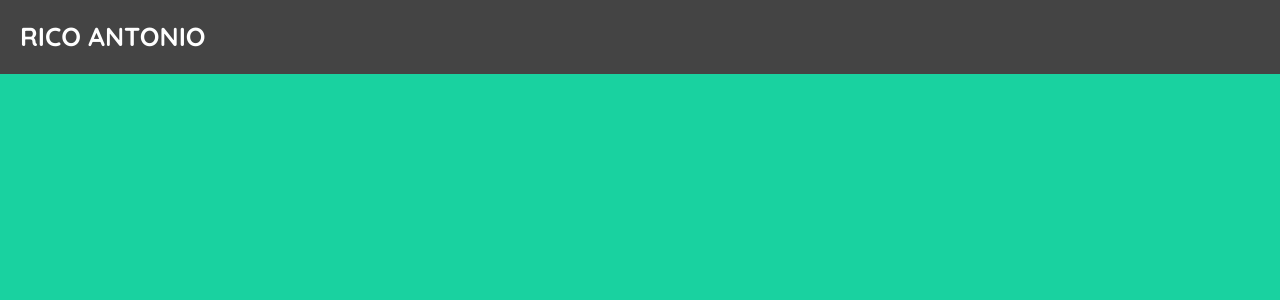
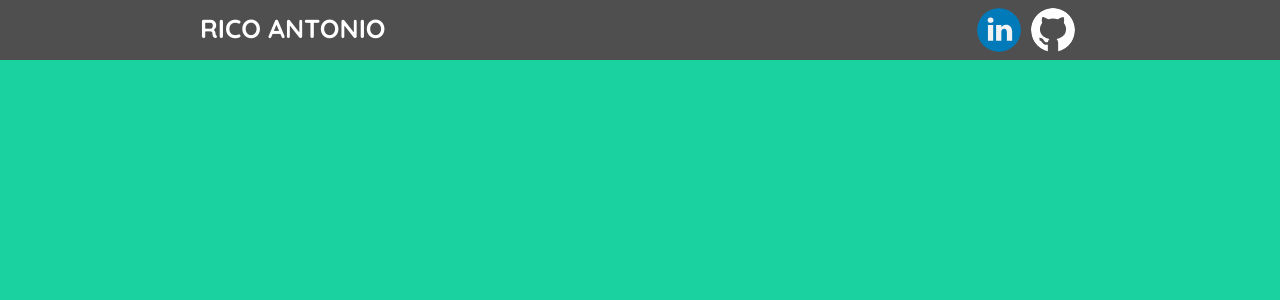
Before and after one commit to ricoantonio/portofolio, a React (Create React App) app: page / in a window 1280 px wide. Shown: the top 300 px of the page. Built offline with nearby package versions, Linux system fonts and the light colour scheme.

Commit message:
header done

```diff
--- a/src/components/Header/index.jsx
+++ b/src/components/Header/index.jsx
@@ -1,14 +1,23 @@
 import React, { Component } from 'react'
-import styles from './style.scss';
+import './style.scss';
+
+import github from '../../pic/github.svg'
+import linkedin from '../../pic/linkedin.svg'
 
 export class Header extends Component {
     render() {
         return (
-            <div className="header">
-                <h3>
-                    RICO ANTONIO
-                </h3>
-            </div>
+            <>
+                <div className="header">
+                    <h3>
+                        RICO ANTONIO
+                    </h3>
+                </div>
+                <div className="right">
+                    <img className="img-logo" src={linkedin} alt="linkedin"/>
+                    <img className="img-logo" src={github} alt="github"/>
+                </div>
+            </>
         )
     }
 }
--- a/src/components/Header/style.scss
+++ b/src/components/Header/style.scss
@@ -3,6 +3,23 @@
 .header{
     color: $white;
     background-color: $base-color;
-    padding: 20px;
+    padding: 12px 200px;
     margin-bottom: 0;
+    display: inline-block;
+    width: 100%;
+    height: 60px;
 }
+
+.right{
+    position: absolute;
+    display: inline-block;
+    right: 200px;
+    height: 60px;
+}
+
+.img-logo{
+    vertical-align: middle;
+    height: 100%;
+    padding: 8px 5px;
+    border-radius: 50%;
+}
--- a/src/style/variables.scss
+++ b/src/style/variables.scss
@@ -1,7 +1,7 @@
 // Basic Color
 $white: #ffffff;
 $black: #000000;
-$base-color: #444;
+$base-color: rgb(80, 79, 79);
 $background: #777777;
 $background-light: #f8faf9;
 
```
Also changed, not shown: src/App.jsx (+5 -5 lines), src/pic/github.svg (added), src/pic/linkedin.svg (added).
